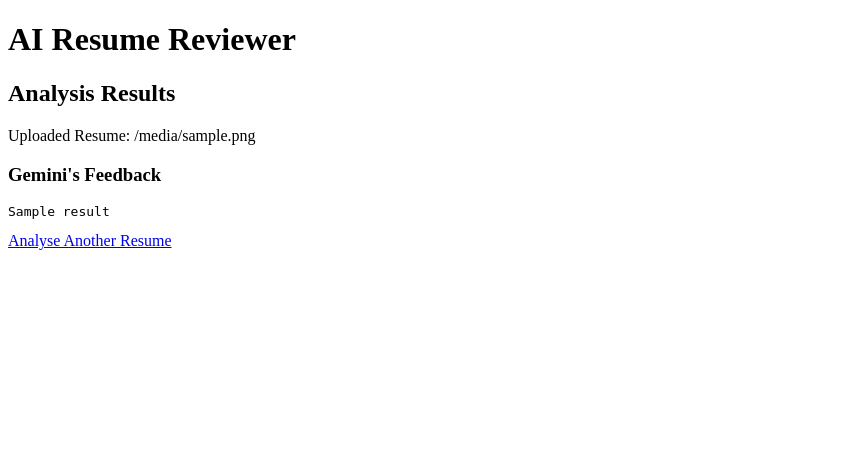
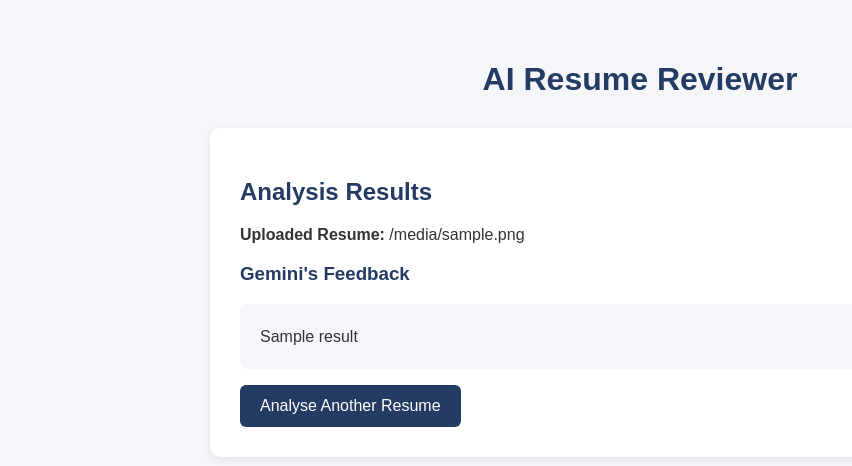
Before and after one commit to alekhya912/AI-Resume-Reviewer, a Flask app: template templates/result.html in a window 1280 px wide. Shown: the top 466 px of the page, without its empty margins (0-852 px from the left). Run offline with Flask 3, Linux system fonts and the light colour scheme; the template is opened without the code that fills it: most values are stand-ins (such as "Sample title", 1, 10 or a date in 2020).

Commit message:
Style resume analysis pages

```diff
--- a/app.py
+++ b/app.py
@@ -20,8 +20,9 @@ def analyze():
     pdf_bytes = resume_file.read()  # Read the uploaded PDF as binary data
 
     resume_text = extract_resume_text(pdf_bytes)   # Extract readable text from the PDF
+    print(resume_text)
 
-    result=analyze_resume(resume_file,job_description)
+    result=analyze_resume(resume_text,job_description)
 
     return render_template(
         "result.html",
--- a/static/style.css
+++ b/static/style.css
@@ -49,3 +49,36 @@ button {
 button:hover {
     background-color: #172944;
 }
+
+.back-button {
+    display: inline-block;
+    background-color: #243b64;
+    color: white;
+    padding: 12px 20px;
+    text-decoration: none;
+    border-radius: 6px;
+    cursor: pointer;
+}
+
+.back-button:hover {
+    background-color: #172944;
+}
+
+.result-container {
+    background-color: white;
+    max-width: 800px;
+    margin: 30px auto;
+    padding: 30px;
+    border-radius: 10px;
+    box-shadow: 0 2px 10px rgba(0, 0, 0, 0.08);
+}
+
+.result-container pre {
+    background-color: #f4f6f9;
+    padding: 20px;
+    border-radius: 8px;
+    white-space: pre-wrap;
+    overflow-wrap: break-word;
+    font-family: Arial, sans-serif;
+    line-height: 1.6;
+}
--- a/templates/result.html
+++ b/templates/result.html
@@ -1,21 +1,20 @@
 <!DOCTYPE html>
 <html>
 <head>
-    <title>Resume Analysis</title>
+    <title>Resume Analysis Results</title>
+    <link rel="stylesheet" href="{{ url_for('static', filename='style.css') }}">
 </head>
 <body>
 
     <h1>AI Resume Reviewer</h1>
 
-    <h2>Analysis Results</h2>
-
-    <p>Uploaded Resume: {{ filename }}</p>
-
-    <h3>Gemini's Feedback</h3>
-
-    <pre>{{ result }}</pre>
-
-    <a href="/">Analyse Another Resume</a>
+    <div class="result-container">
+        <h2>Analysis Results</h2>
+        <p><strong>Uploaded Resume:</strong> {{ filename }}</p>
+        <h3>Gemini's Feedback</h3>
+        <pre>{{ result }}</pre>
+        <a href="/" class="back-button">Analyse Another Resume</a>
+    </div>
 
 </body>
 </html>
```
Also changed, not shown: gemini_client.py (+25 -7 lines).
